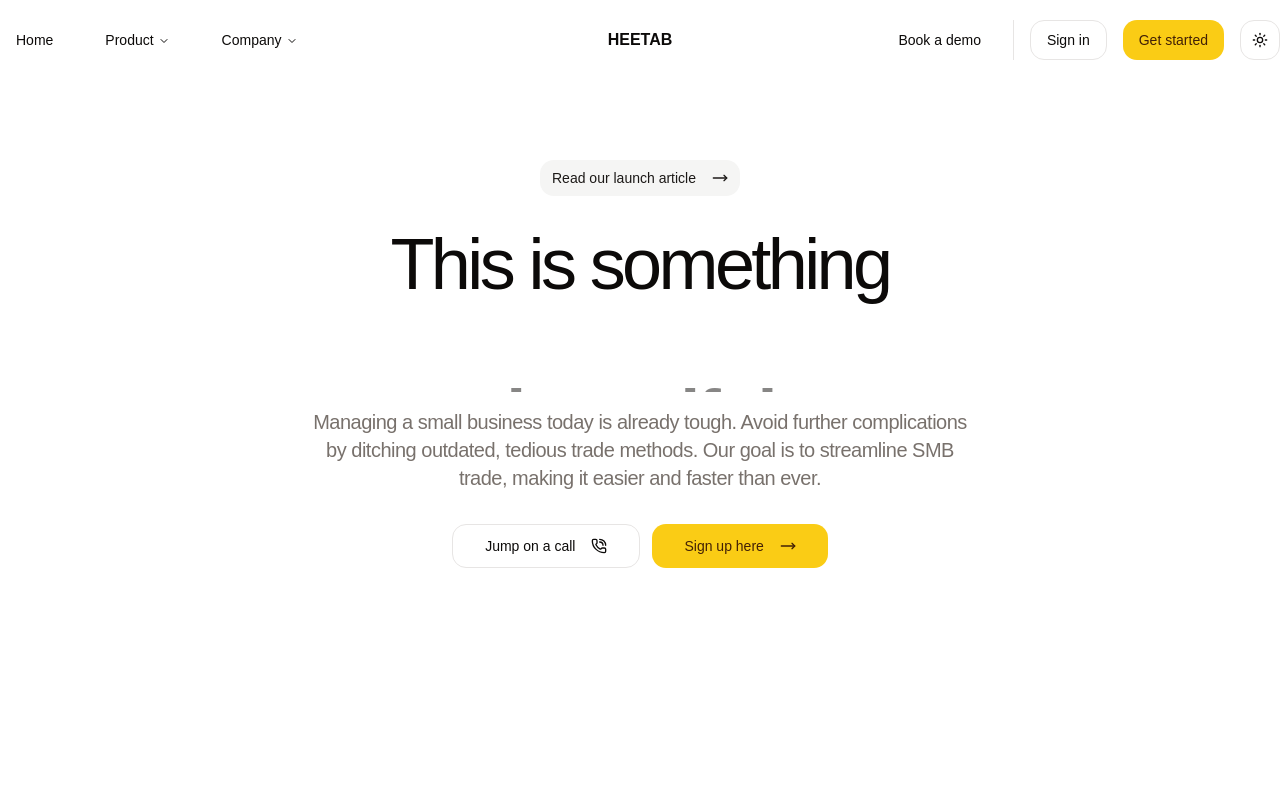
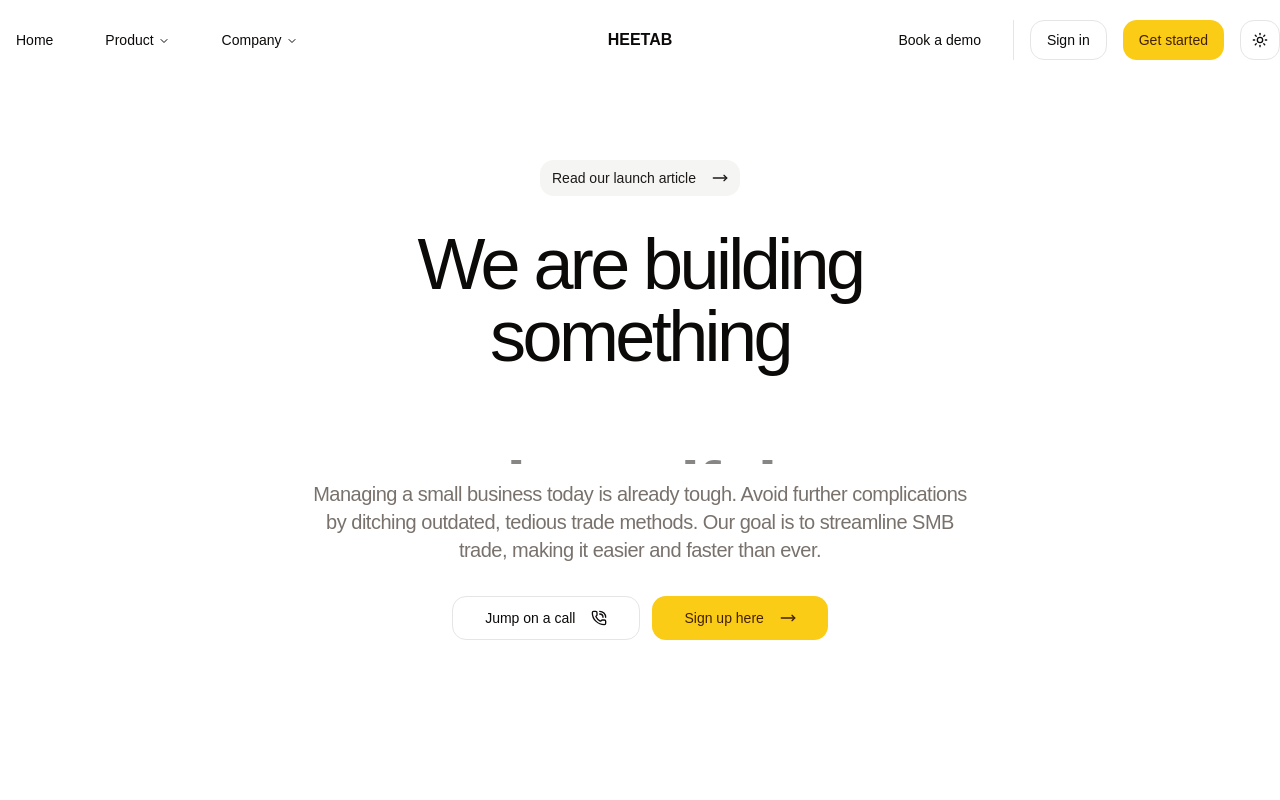
Before and after one commit to heetabofficial/heetab-landing-page, a Next.js app: page / in a window 1280 px wide. Shown: the top 800 px of the page. Built offline with nearby package versions, Linux system fonts and the light colour scheme.

Commit message:
changed(hero): new hero copy one liner

```diff
--- a/src/app/globals.css
+++ b/src/app/globals.css
@@ -63,11 +63,6 @@
   }
 }
 
-
-
-
-
-
 @layer base {
   * {
     @apply border-border;
--- a/src/components/ui/Hero.tsx
+++ b/src/components/ui/Hero.tsx
@@ -36,7 +36,7 @@
           </div>
           <div className="flex gap-4 flex-col">
             <h1 className="text-5xl md:text-7xl max-w-2xl tracking-tighter text-center font-regular">
-              <span className="text-spektr-cyan-50">This is something</span>
+              <span className="text-spektr-cyan-50">We are building something</span>
               <span className="relative flex w-full justify-center overflow-hidden text-center md:pb-4 md:pt-1">
                 &nbsp;
                 {titles.map((title, index) => (
```
